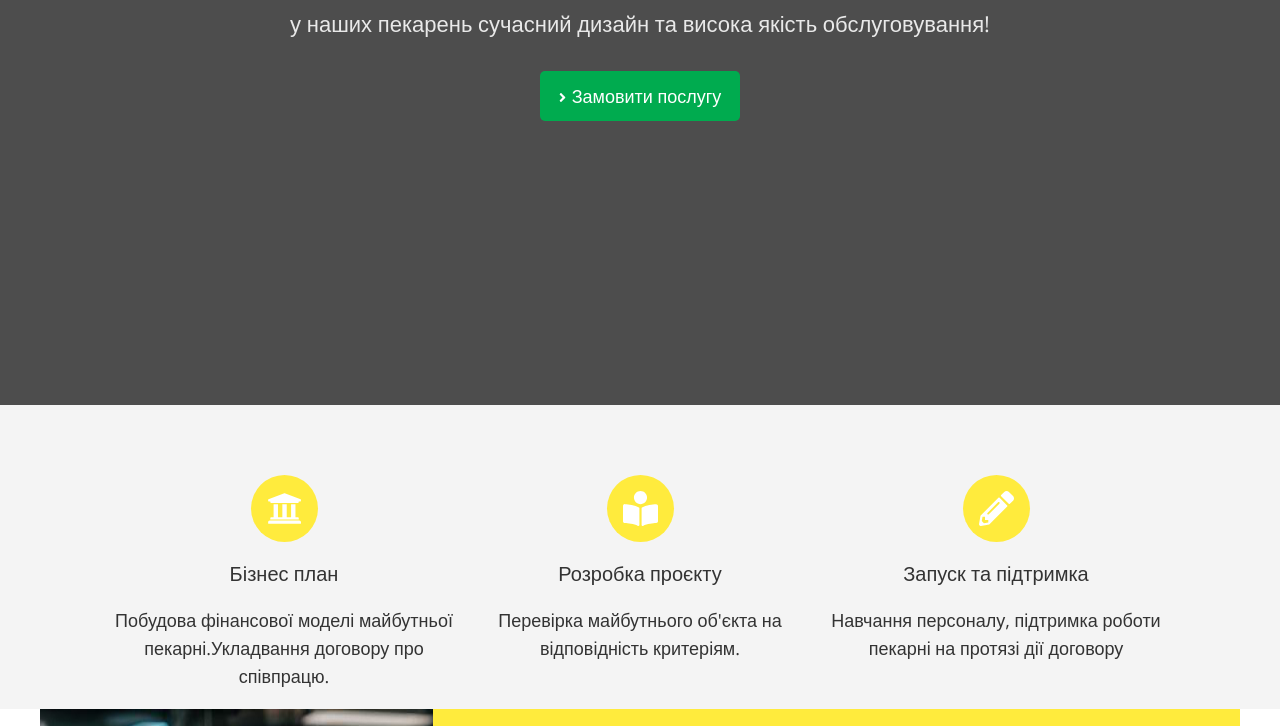
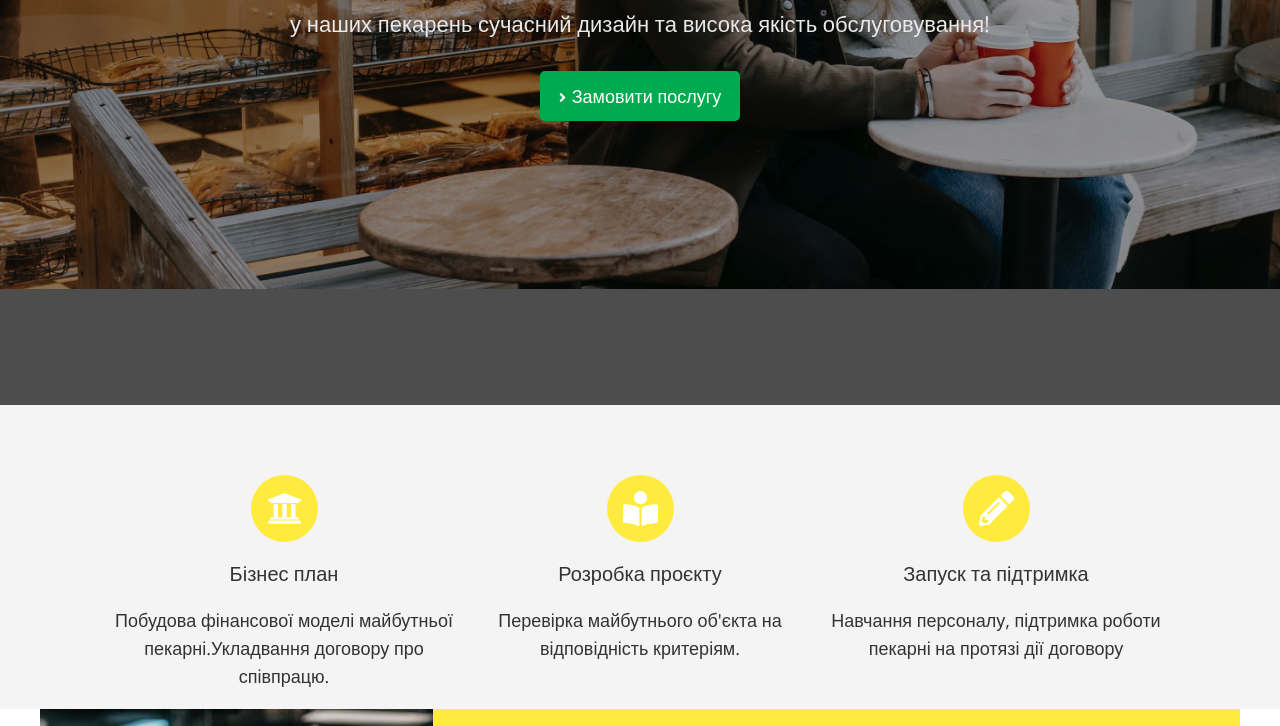
Before and after one commit to KossAll/FaynaPecarnya, a website built with Parcel: page src/index.html in a window 1280 px wide. Shown: the part 365-1091 px from the top of the page. Built offline with nearby package versions, Linux system fonts and the light colour scheme; files whose address does not match are found by name; what simplelightbox would draw is missing.

Commit message:
fix color logo, image solution

```diff
--- a/src/sass/layout/_hero.scss
+++ b/src/sass/layout/_hero.scss
@@ -7,10 +7,10 @@
       rgba(0, 0, 0, 0.4),
       rgba(0, 0, 0, 0.4)
     ),
-    url(../images/background-overlay/hero-section-background480.jpg);
+    url(../images/background-overlay/hero-section-background.jpg);
   background-position: center top;
   background-repeat: no-repeat;
-  background-size:auto;
+  background-size:100%;
   background-color: grey;
   padding-top: 279px;
   padding-bottom: 284px;
--- a/src/sass/layout/_solution.scss
+++ b/src/sass/layout/_solution.scss
@@ -5,7 +5,7 @@
   }
 
   &-img {
-    @media screen and (min-width: 320px) and (max-width: 768px) {
+      @media screen and (min-width: 320px) and (max-width: 768px) {
     display: none;
 
     }
@@ -13,7 +13,7 @@
 
   &-content-wrapper {
     background-color: var(--logo-color);
-    padding: 84px 44px 84px 30px;
+    padding: 20px 20px 20px 20px;
   }
 
   &-btn {
```
Also changed, not shown: src/images/header/logo2.png.
